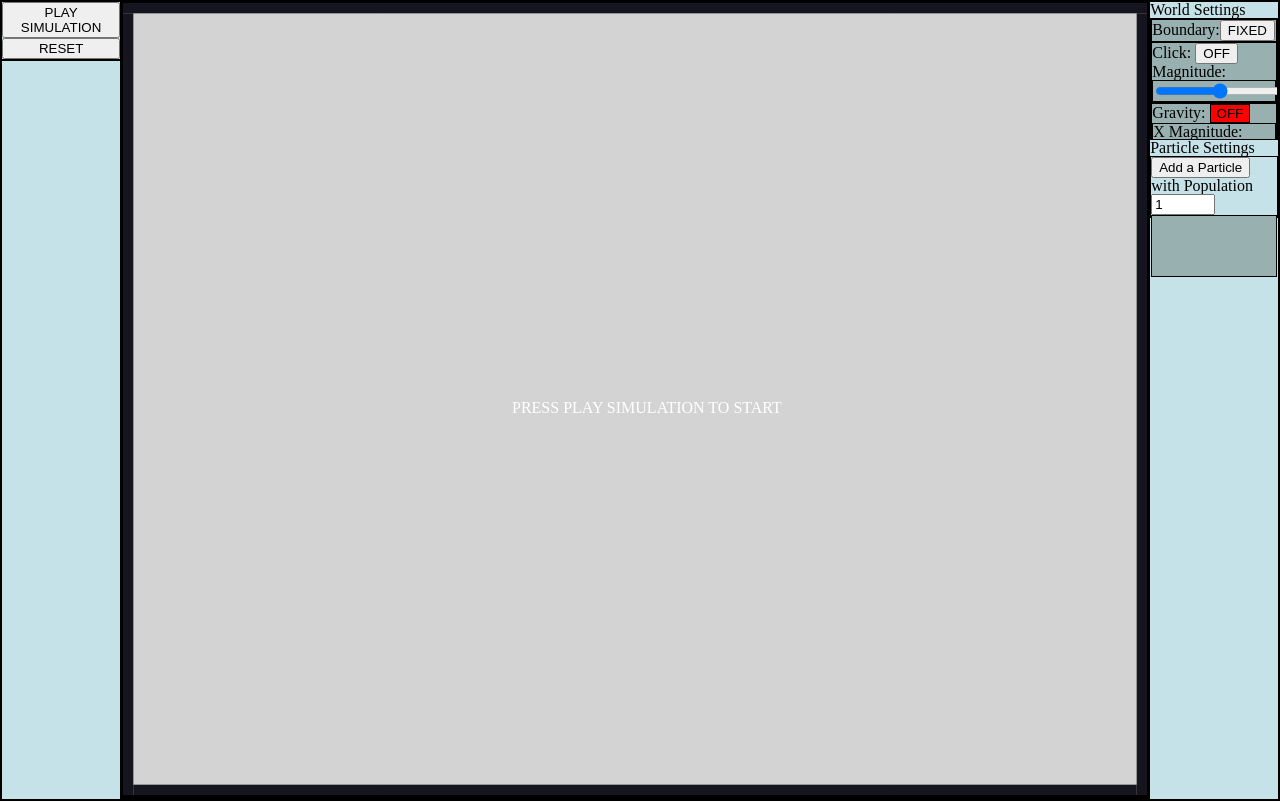
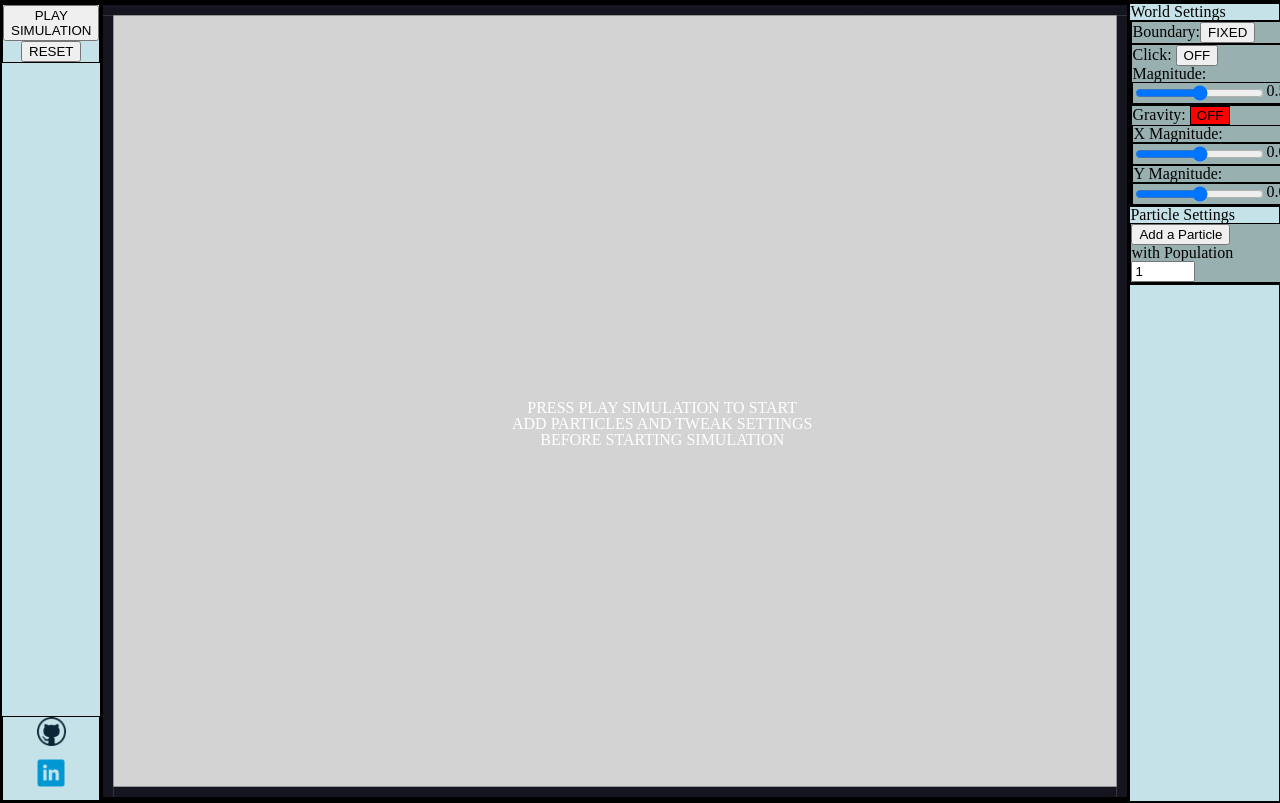
Before and after one commit to Wizzerrd/Quanta, a website built with webpack: page index.html in a window 1280 px wide. Built offline with Linux system fonts and the light colour scheme.

Commit message:
add github and linkedin links, better instructions on load

```diff
--- a/index.html
+++ b/index.html
@@ -9,17 +9,33 @@
     <link rel="icon" type="image/x-icon" href="./assets/icon.ico">
 </head>
 <body>
+
+    <div id="overlay"></div>
+    <div id="popup">
+        <p>
+        </p>
+    </div>
+
     <div id="main">
         <div id="left">
-            <button id="play-pause">PLAY SIMULATION</button>
-            <button id="reset-button">RESET</button>
+            <div id="left-buttons">
+                <button id="play-pause">PLAY SIMULATION</button>
+                <button id="reset-button">RESET</button>
+            </div>
+            <div id="left-links">
+                <a href="https://github.com/Wizzerrd"><img src="./assets/github.png" width="30%"></a>
+                <a href="https://www.linkedin.com/in/luis-laffitte-276238286/"><img src="./assets/linkedin.png" width="50%"></a>
+            </div>
             <!-- <button id="random-button">RANDOM SEED</button>
             <button id="info-button">INFO</button> -->
-            <div id="debug"></div>
         </div>
 
         <div id="mid">
-            <div id="matter"><label id="play-text">PRESS PLAY SIMULATION TO START</label></div>
+            <div id="matter"><label id="play-text">
+                PRESS PLAY SIMULATION TO START <br>
+                ADD PARTICLES AND TWEAK SETTINGS <br>
+                BEFORE STARTING SIMULATION
+            </label></div>
         </div>
 
         <div id="right">
@@ -62,9 +78,8 @@
                 <button id="new-ball">Add a Particle</button>
                 <br>
                 <label>with Population <input type="number" id="pop-counter" max="500" min="1" value="1"></label>
-
-                <div id="ball-list"></div>
             </div>
+            <div id="ball-list"></div>
         </div>
     </div>
 </body>
--- a/src/styles/blocktest.css
+++ b/src/styles/blocktest.css
@@ -1,9 +1,4 @@
-body {
-    display: flex;
-    flex-direction: column;
-}
-
-body div{
+div{
     border: black 1px solid;
 }
 
@@ -12,11 +7,6 @@ body div{
     flex-direction: row;
     background-color: #c6e2e9;
     justify-content: space-between;
-}
-
-#left {
-    display: flex;
-    flex-direction: column;
 }
 
 #mid {
@@ -33,8 +23,20 @@ body div{
 }
 
 #play-text{
+    text-align: center;
     color: white;
     position: absolute;
     top: 50%;
     left: 40%;
 }
+
+#popup {
+    width: 50%;
+    position: absolute;
+    background-color: wheat;
+    left: 25%;
+}
+
+#popup p {
+    text-align: center;
+}
--- a/src/styles/scrollers.css
+++ b/src/styles/scrollers.css
@@ -1,25 +1,22 @@
 #right {
     display: flex;
     flex-direction: column;
-    width: 10%;
+}
+
+#right > div {
+    background-color: #99b0b0;
 }
 
 #world-settings{
-    background-color: #99b0b0;
+
     display: flex;
     flex-direction: column;
-    overflow: auto;
-    height: 15%;
 }
 
 #ball-list{
-    overflow: auto;
-    height: 100%;
-    background-color: #99b0b0;
 }
 
 #ball-settings{
-    justify-content: center;
 }
 
 #gravity-toggle{
@@ -32,3 +29,24 @@
     display: flex;
     flex-direction: row;
 }
+
+#left {
+    display: flex;
+    flex-direction: column;
+    justify-content: space-between;
+}
+
+#left-links{
+    display: flex;
+    flex-direction: column;
+    align-items: center;
+    text-align: center;
+    justify-content: space-evenly;
+}
+
+#left-buttons{
+    display: flex;
+    flex-direction: column;
+    align-items: center;
+    justify-content: space-evenly;
+}
```
Also changed, not shown: assets/github.png (added), assets/linkedin.png (added), dist/main.css, dist/main.js, 2 other files.
